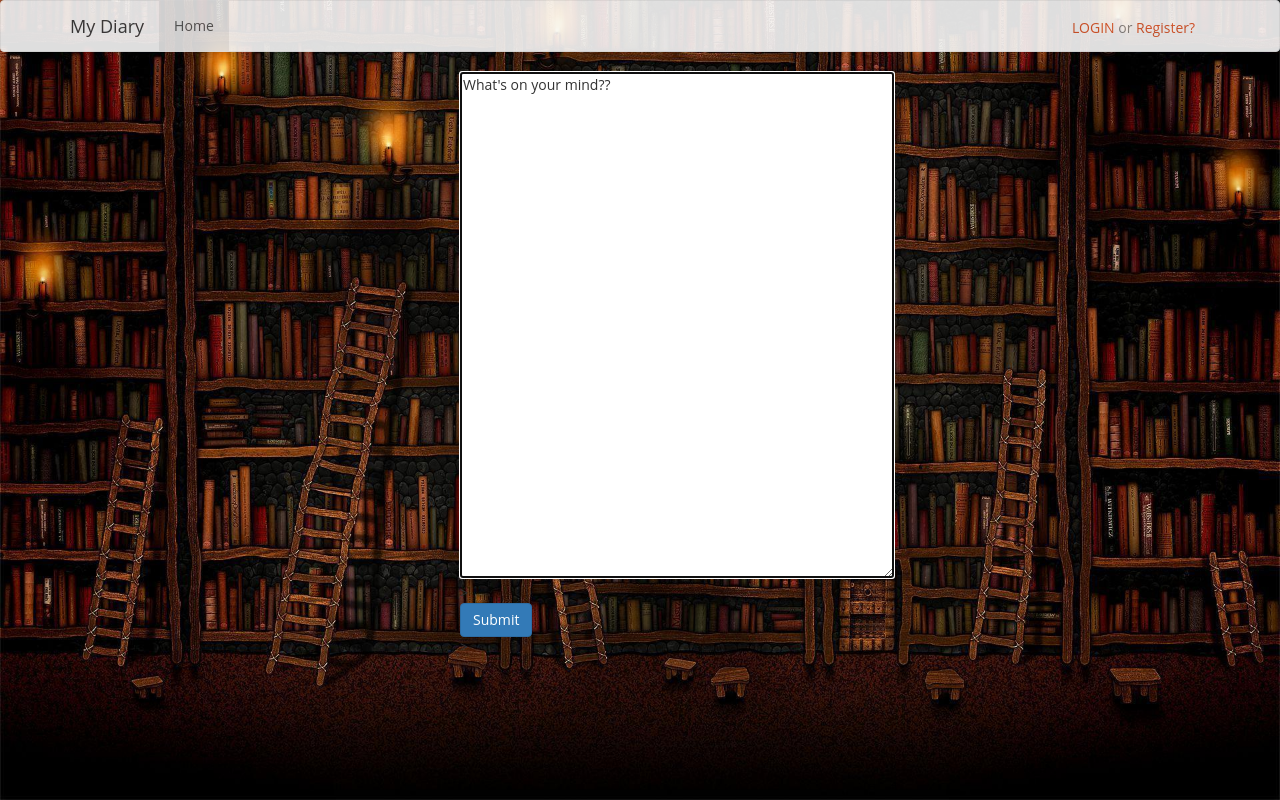
After one commit to dhanshree1818/Readers, a Django app: page //user in a window 1280 px wide. The commit adds this page. Run offline with Django 3.2, Linux system fonts and the light colour scheme; some libraries are stand-ins or nearby versions.

Commit message:
23rd August

```diff
--- a/reader/settings.py
+++ b/reader/settings.py
@@ -132,5 +132,5 @@ USE_TZ = True
 STATIC_URL = '/static/'
 
 #Login and Logout redirects
-LOGIN_REDIRECT_URL='base'
-LOGOUT_REDIRECT_URL='base'
+LOGIN_REDIRECT_URL='loginpage'
+LOGOUT_REDIRECT_URL='logoutpage'
--- a/reader_app/static/base/css/style.css
+++ b/reader_app/static/base/css/style.css
@@ -3,6 +3,8 @@ body {
    margin: 0px;
    padding: 0px;
    font-color: #fff;
+   background-repeat: no-repeat;
+
 }
 
 /* General link styles*/
@@ -84,12 +86,11 @@ a:hover {
 img.bg {
   /* Set rules to fill background */
   min-height: 100%;
-  min-width: 1024px;
-
   /* Set up proportionate scaling */
   width: 100%;
-  height: auto;
+  height: 100%;
 
+  z-index:-1;
   /* Set up positioning */
   position: fixed;
   top: 0;
--- a/reader_app/templates/base.html
+++ b/reader_app/templates/base.html
@@ -1,4 +1,6 @@
 <!DOCTYPE html>
+{% load staticfiles %}
+{% load static %}
 <html lang="en">
   <head>
   {% block title %}  <title>Reader's App</title> {% endblock title %}
@@ -7,18 +9,25 @@
   <link rel="stylesheet" href="https://maxcdn.bootstrapcdn.com/bootstrap/3.4.0/css/bootstrap.min.css">
   <script src="https://ajax.googleapis.com/ajax/libs/jquery/3.4.1/jquery.min.js"></script>
   <script src="https://maxcdn.bootstrapcdn.com/bootstrap/3.4.0/js/bootstrap.min.js"></script>
+      <link rel="stylesheet" href="{% static 'base/css/style.css' %}">
   </head>
   <body>
     <nav class="navbar navbar-default">
-        <div class="container">
+        <div class="container" >
             <div class="navbar-header">
-              <a class="navbar-brand" href="#">My Diary</a>
+              <a class="navbar-brand" style="color: rgb(60,60,60)">My Diary</a>
             </div>
             <ul class="nav navbar-nav">
-              <li class="active"><a href="{% url 'base' %}">Home</a></li>
+              <li class="active">
+                  {% if user.is_authenticated%}
+                  <a href="{% url 'loginpage' %}">Home</a>
+                  {% else%}
+                  <a href="{% url 'base' %}">Home</a>
+                  {% endif %}
+              </li>
 
             </ul>
-            <div class="navbar-form pull-right">
+            <div class="navbar-form pull-right" style="color:Grey;">
                 <li class="hvr-curl-top-right">
                     {% if user.is_authenticated %}
                     Hey {{ user.username }}!!<a href="{% url 'logout' %}"> Log Out </a>
@@ -32,17 +41,18 @@
         </div>
     </nav>
 
-    <div class="container">
-        <div class="row">
-
-        </div>
-    </div>
         <script src="https://ajax.googleapis.com/ajax/libs/jquery/1.12.4/jquery.min.js"></script>
         <script src="js/bootstrap.min.js"></script>
-    <div class="container">
+    <div class="container-fluid">
+       <img src="{% static 'base/img/image1.jpg' %}" class="bg"/>
+       <div class="parallax">
+           <div class="row">
+            {% block content %}
+            {% endblock %}
+            </div>
+       </div>
+    </div>
 
-        {% block content %}
-        {% endblock %}
-    </div>
+
   </body>
 </html>
--- /dev/null
+++ b/reader_app/templates/loginpage.html
@@ -0,0 +1,20 @@
+{% extends 'base.html' %}
+
+{% block content %}
+    <div class="container">
+        <div class="row">
+            <div class="col-md-4">
+
+            </div>
+            <div class="col-md-4">
+                <textarea rows="25" cols="50" autofocus>What's on your mind??</textarea>
+                <div></div>>
+                <div>
+                <button class="btn btn-primary center" type="submit" >Submit</button>
+                </div>>
+            </div>
+            <div class="col-md-4">
+            </div>
+        </div>
+    </div>
+{% endblock content %}
--- a/reader_app/templates/register.html
+++ b/reader_app/templates/register.html
@@ -4,8 +4,8 @@
 
 {% block content %}
 <div class="container" >
-  <div class="col-md-3"></div>
-  <div class="col-md-6 mx-auto" style="border-radius:10px; background-color:lightblue;">
+  <div class="col-md-2"></div>
+  <div class="col-md-8 mx-auto" style="border-radius:10px; background-color:lightyellow;">
 	<div class="d-flex justify-content-center h-100">
       <div class="card">
 			<div class="card-header">
--- a/reader_app/templates/registration/login.html
+++ b/reader_app/templates/registration/login.html
@@ -8,12 +8,12 @@
     <div class="col-md-4">
     </div>
     <div class="col-md-4 mx-auto ">
-        <h3>Login</h3>
-        <form method="post">
+        <h3 style="color:LightYellow">Login</h3>
+        <form method="post" style="color:Linen;">
           {% csrf_token %}
           <div class="form-group">
           {{ form|crispy}}
-          <button type="submit" class="btn btn-primary">Login</button>
+          <button type="submit" class="btn btn-primary" style="center">Login</button>
           </div>
         </form>
     </div>
--- a/reader_app/urls.py
+++ b/reader_app/urls.py
@@ -9,5 +9,7 @@ urlpatterns = [
     path('',views.index, name="base"),
     path('register/',views.register,name="register"),
     path('', TemplateView.as_view(template_name='base.html'), name='base'),
+    path('/user',views.loginpage,name='loginpage'),
+    path('/logout',views.logoutpage,name='logoutpage')
 
 ]
--- a/reader_app/views.py
+++ b/reader_app/views.py
@@ -21,3 +21,8 @@ def register(request):
     else:
         form = RegisterForm()
     return render(request, 'register.html', {'form': form})
+def logoutpage(request):
+    return render(request,'logoutpage.html')
+
+def loginpage(request):
+    return render(request,'loginpage.html')
```
Also changed, not shown: reader_app/models.py (+3 -4 lines), reader_app/templates/logoutpage.html (added, +10 -0 lines), db.sqlite3, reader_app/static/base/img/image1.jpg (added).
